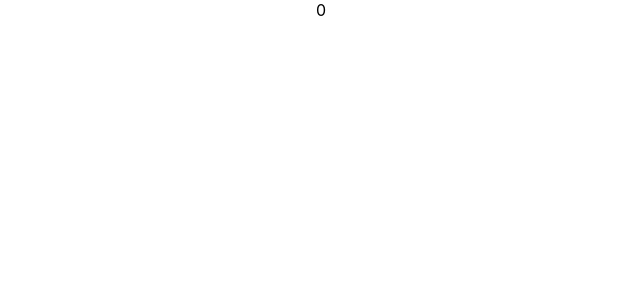
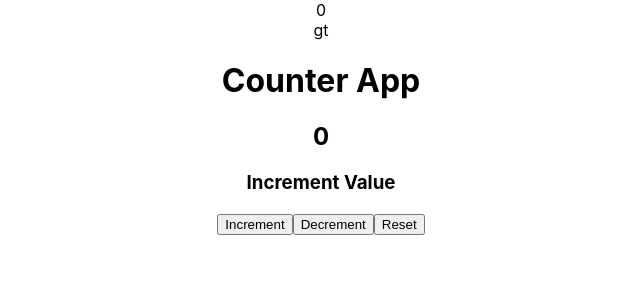
Before and after one commit to Harish-port/ReactJs_Concepts_Interview_Prep, a React (Create React App) app in the folder reactjs-coding-prep/: page / in a window 1280 px wide. Shown: the top 300 px of the page, without its empty margins (319-959 px from the left). Built offline with nearby package versions, Linux system fonts and the light colour scheme.

Commit message:
Redux simple counter app

```diff
--- a/reactjs-coding-prep/package.json
+++ b/reactjs-coding-prep/package.json
@@ -8,7 +8,9 @@
     "@testing-library/user-event": "^13.5.0",
     "react": "^18.2.0",
     "react-dom": "^18.2.0",
+    "react-redux": "^8.1.1",
     "react-scripts": "5.0.1",
+    "redux": "^4.2.1",
     "web-vitals": "^2.1.4"
   },
   "scripts": {
--- a/reactjs-coding-prep/src/App.js
+++ b/reactjs-coding-prep/src/App.js
@@ -1,11 +1,23 @@
 import './App.css';
 import Debounce from './Debouce_Concept/Debounce';
+import Child from './Pass_Props_Child_To_Parent/Child';
+import CounterApp from './Redux_Counter_App/CounterApp';
 import Tester from './Testing_Jest_Enzyme/Tester';
+
 function App() {
+  // Creating a function inside parent component
+  const pullData = (data) => {
+    console.log(data,"testing data");
+  }
+
   return (
     <div className="App">
       {/* <Debounce /> */}
-      <Tester initialValue={0}/>
+      <Tester initialValue={0} />
+      {/* passing props to child component */}
+      <Child props={pullData}/>
+      {/* Redux implementation - a simple counter app */}
+      <CounterApp/>
     </div>
   );
 }
--- /dev/null
+++ b/reactjs-coding-prep/src/Pass_Props_Child_To_Parent/Child.jsx
@@ -0,0 +1,10 @@
+import React from 'react'
+
+function Child(props) {
+ console.log(props.props,"tes");
+    return (
+    <div>gt</div>
+  )
+}
+
+export default Child
--- /dev/null
+++ b/reactjs-coding-prep/src/Redux/Actions/counterActions.js
@@ -0,0 +1,17 @@
+import { ActionTypes } from "../Constants/action-types";
+
+export const incrementCounter = () => {
+    return{
+        type:ActionTypes.INCREMENT,
+    }
+}
+export const decrementCounter = () => {
+    return{
+        type:ActionTypes.DECREMENT,
+    }
+}
+export const resetCounter = () => {
+    return{
+        type:ActionTypes.RESET,
+    }
+}
--- /dev/null
+++ b/reactjs-coding-prep/src/Redux/Constants/action-types.js
@@ -0,0 +1,5 @@
+export const ActionTypes = {
+    INCREMENT: "INCREMENT",
+    DECREMENT: "DECREMENT",
+    RESET:"RESET"
+}
--- /dev/null
+++ b/reactjs-coding-prep/src/Redux/Reducers/counterReducer.js
@@ -0,0 +1,20 @@
+import { ActionTypes } from "../Constants/action-types";
+
+const initialState = {
+    count: 0
+}
+
+const counterReducer = (state = initialState, { type }) => {
+    console.log(state, "<><");
+    switch (type) {
+        case ActionTypes.INCREMENT:
+            return { ...state, count: state.count + 1 };
+        case ActionTypes.DECREMENT:
+            return { ...state, count: state.count - 1 };
+        case ActionTypes.RESET:
+            return { ...state, count: 0 };
+        default:
+            return state;
+    }
+}
+export default counterReducer;
--- /dev/null
+++ b/reactjs-coding-prep/src/Redux/store.js
@@ -0,0 +1,6 @@
+import { createStore } from "redux";
+import counterReducer from './Reducers/counterReducer';
+
+const store = createStore(counterReducer, window.__REDUX_DEVTOOLS_EXTENSION__ && window.__REDUX_DEVTOOLS_EXTENSION__());
+
+export default store;
--- /dev/null
+++ b/reactjs-coding-prep/src/Redux_Counter_App/CounterApp.js
@@ -0,0 +1,30 @@
+import React from 'react'
+import { useDispatch, useSelector } from "react-redux";
+import { incrementCounter,decrementCounter, resetCounter } from '../Redux/Actions/counterActions';
+function CounterApp() {
+  const dispatch = useDispatch();
+
+  const counter = useSelector((state)=>state.count);
+  console.log(counter);
+  const increment = () => {
+    dispatch(incrementCounter())
+  }
+  const decrement = () => {
+    dispatch(decrementCounter())
+  }
+  const reset = () => {
+    dispatch(resetCounter())
+  }
+  return (
+    <div>
+        <h1>Counter App</h1>
+        <h2>{counter}</h2>
+        <h3>Increment Value</h3>
+        <button onClick={increment}>Increment</button>
+        <button onClick={decrement}>Decrement</button>
+        <button onClick={reset}>Reset</button>
+    </div>
+  )
+}
+
+export default CounterApp
--- a/reactjs-coding-prep/src/index.js
+++ b/reactjs-coding-prep/src/index.js
@@ -3,11 +3,14 @@ import ReactDOM from 'react-dom/client';
 import './index.css';
 import App from './App';
 import reportWebVitals from './reportWebVitals';
-
+import { Provider } from 'react-redux';
+import store from './Redux/store';
 const root = ReactDOM.createRoot(document.getElementById('root'));
 root.render(
   <React.StrictMode>
-    <App />
+    <Provider store={store}>
+      <App />
+    </Provider>
   </React.StrictMode>
 );
 
```
Also changed, not shown: reactjs-coding-prep/src/Redux/Reducers/index.js (added, +9 -0 lines), 1 other file (tests, documents, lock files or other folders).
